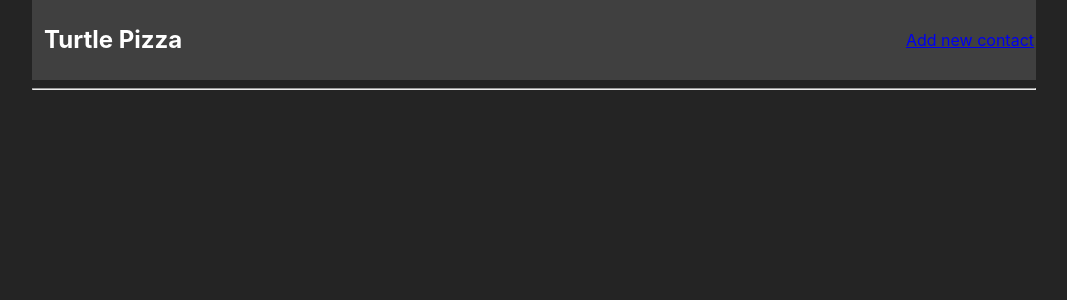
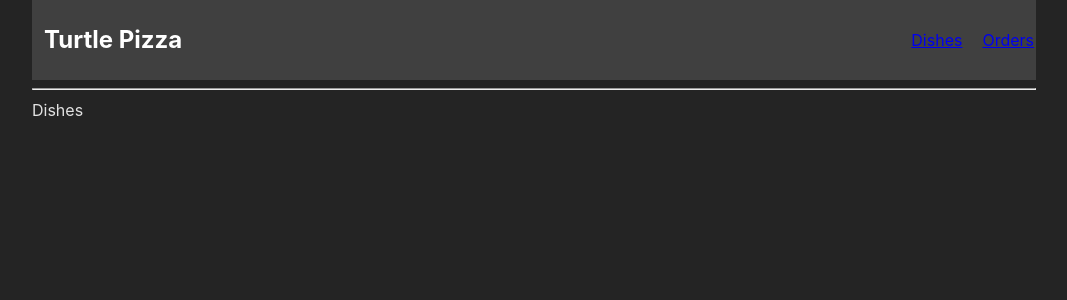
Before and after one commit to koog7/PizzaOrders, a React (Vite) app: page /admin/dishes in a window 1280 px wide. Shown: the top 300 px of the page, without its empty margins (106-1173 px from the left). Built offline with nearby package versions, Linux system fonts and the light colour scheme; the HTML template or start-up script is replaced by a standard one.

Commit message:
Добавлены роуты на некоторые страницы , а так же сделан дизайн компоненты с блюдом

```diff
--- a/src/App.tsx
+++ b/src/App.tsx
@@ -19,7 +19,12 @@ const App = () => {
                 alignItems: 'center',
                 justifyContent: 'space-between'
             }}>
-                <h2 style={{marginLeft: '10px'}}><NavLink className="nav-link" to={location.pathname === '/admin' ?  '/admin': '/'}  style={{textDecoration: 'none', color: 'white'}}>Turtle Pizza {location.pathname === '/admin' && 'Admin'}</NavLink></h2><NavLink to={'/create'} className={'add-btn'}>Add new contact</NavLink>
+                <h2 style={{marginLeft: '10px'}}><NavLink className="nav-link" to={location.pathname === '/admin' ?  '/admin': '/'}  style={{textDecoration: 'none', color: 'white'}}>Turtle Pizza {location.pathname === '/admin' && 'Admin'}</NavLink></h2>
+                <div>
+                    <NavLink to={'/admin/dishes'} style={{marginRight:'20px'}}>Dishes</NavLink>
+                    <NavLink to={'/admin/orders'}>Orders</NavLink>
+                </div>
+
             </div>
             <hr/>
 
--- a/src/components/AdminDishes.tsx
+++ b/src/components/AdminDishes.tsx
@@ -1,9 +1,21 @@
-import React from 'react';
-
 const AdminDishes = () => {
     return (
         <div>
-
+            <div style={{display:'flex', alignItems:'center', justifyContent:'space-between'}}>
+                <div>
+                    <img width={'100px'} src={'https://www.hearthandfirepizza.com/cdn/shop/products/product-beauty-the-margherita.png?v=1656423819'}/>
+                </div>
+                <div>
+                    <h4>Margarita</h4>
+                </div>
+                <div>
+                    450 KGS
+                </div>
+                <div>
+                    <button style={{marginRight:'10px'}}>Edit</button>
+                    <button>Delete</button>
+                </div>
+            </div>
         </div>
     );
 };
--- a/src/containers/AdminDishes.tsx
+++ b/src/containers/AdminDishes.tsx
@@ -3,7 +3,7 @@ import React from 'react';
 const AdminDishes = () => {
     return (
         <div>
-
+            Dishes
         </div>
     );
 };
--- a/src/containers/AdminHome.tsx
+++ b/src/containers/AdminHome.tsx
@@ -1,5 +1,5 @@
-import AdminDishes from "./AdminDishes.tsx";
 import {NavLink} from "react-router-dom";
+import AdminDishes from "../components/AdminDishes.tsx";
 
 const AdminHome = () => {
     return (
@@ -12,7 +12,6 @@ const AdminHome = () => {
                     <NavLink to={'/admin/create'}>Add new dish</NavLink>
                 </div>
             </div>
-
             <AdminDishes />
         </div>
     );
--- a/src/containers/AdminOrders.tsx
+++ b/src/containers/AdminOrders.tsx
@@ -3,7 +3,7 @@ import React from 'react';
 const AdminOrders = () => {
     return (
         <div>
-
+            Orders
         </div>
     );
 };
```
